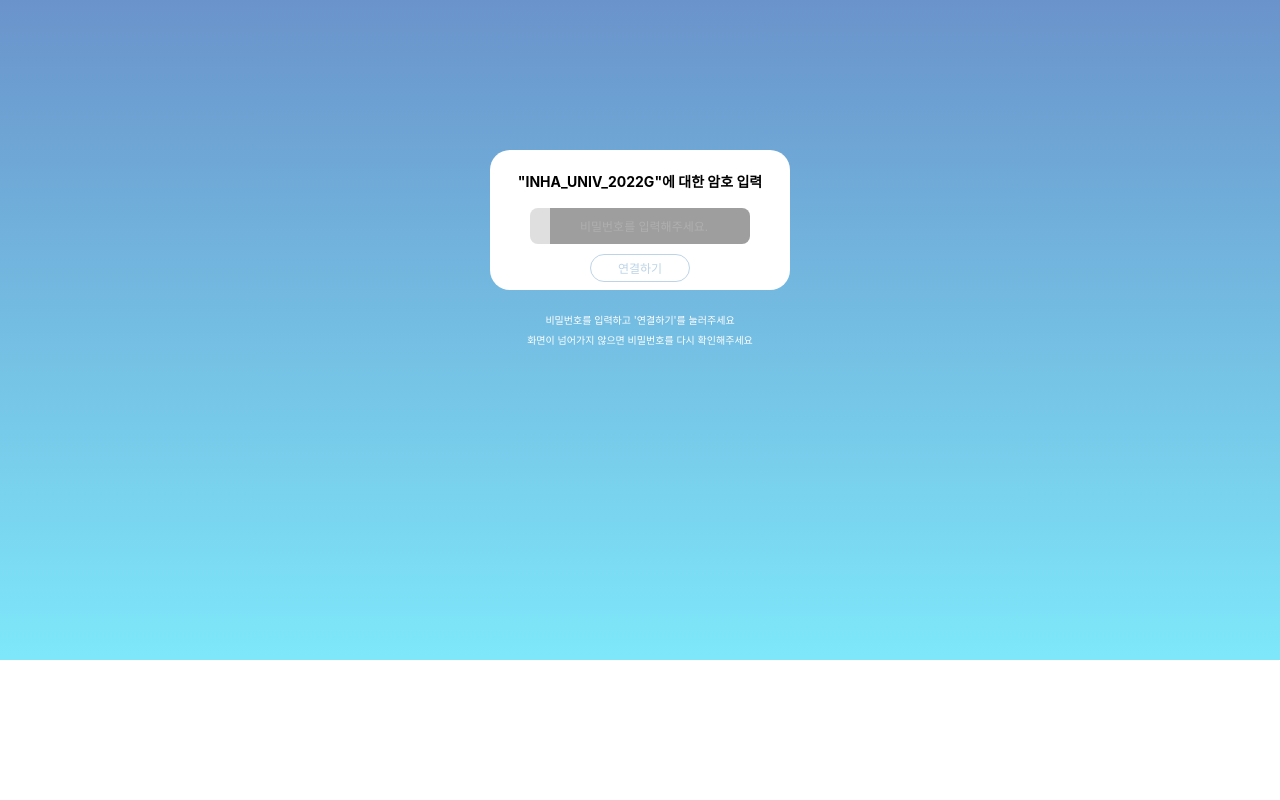
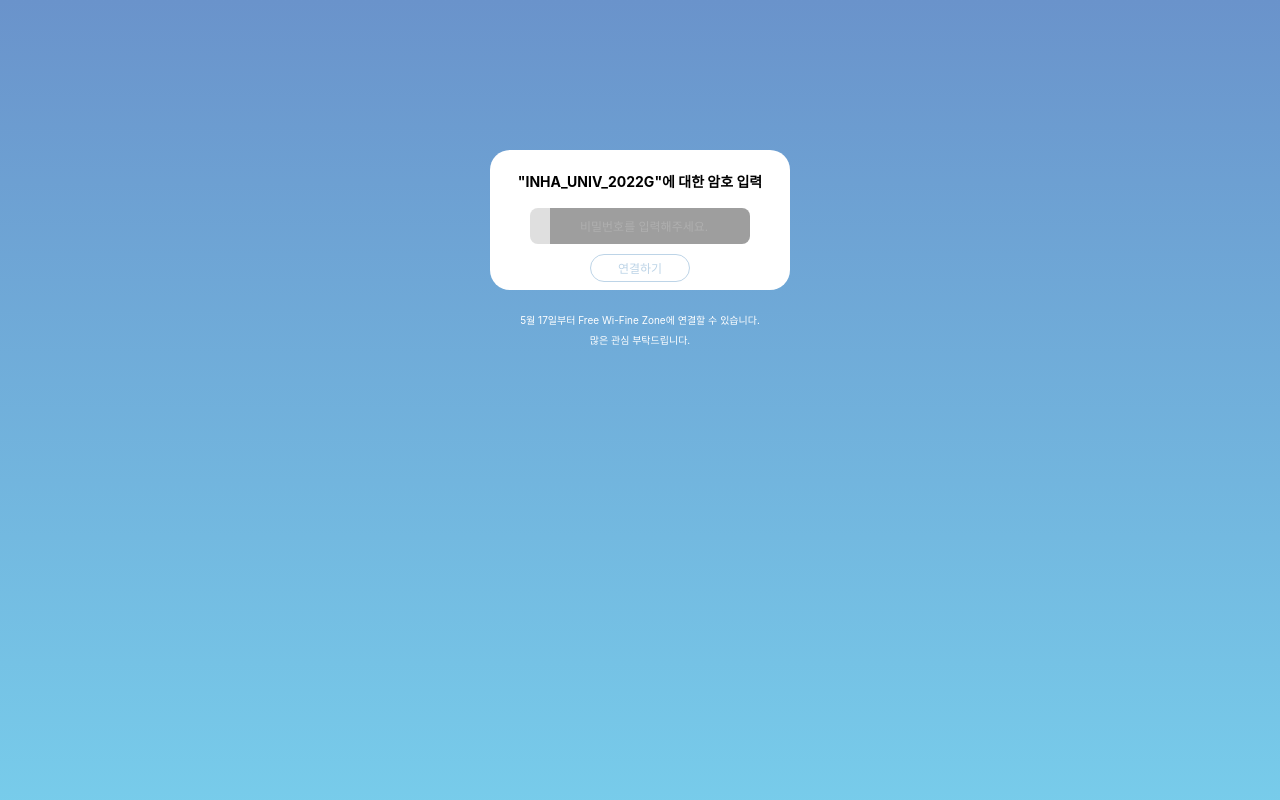
Before and after one commit to hyunjoebrother/INHAbor_freeWiFineZoneWebsite, a Next.js app: page / in a window 1280 px wide. Shown: the top 800 px of the page. Built offline with nearby package versions, Linux system fonts and the light colour scheme; grey boxes are pictures that could not be loaded.

Commit message:
feat: implement PW change Teser

```diff
--- a/components/Layout/index.jsx
+++ b/components/Layout/index.jsx
@@ -5,7 +5,7 @@
 const Width = styled.div`
   height: 100% !important;
   //min-height: 550px;
-  min-height: 660px;
+  min-height: 1200px;
   max-width: 400px;
   margin: 0 auto;
   padding: 50px;
--- a/components/LoginModal/index.jsx
+++ b/components/LoginModal/index.jsx
@@ -67,7 +67,7 @@
 
   const requestLogin = () => {
     setActive((active) => !active);
-    if (password === "fine0517") {
+    if (password === "fine0517byMei") {
       {
         console.log("연결성공");
         active && <Toast msg={"연결에 성공했습니다."} width={"100%"} />;
@@ -97,7 +97,7 @@
         <Margin size="10" />
         <StyledButton onClick={requestLogin}>연결하기</StyledButton>
 
-        {active && <Toast msg={"연결중입니다"} width={"100%"} />}
+        {active && <Toast msg={"아직 연결할 수 없습니다"} width={"100%"} />}
       </ElementWrapper>
     </LoginModalWrapper>
   );
--- a/pages/index.js
+++ b/pages/index.js
@@ -28,9 +28,9 @@
           <LoginModal />
           <Margin size="20" />
           <StyledText color="#fff">
-            비밀번호를 입력하고 '연결하기'를 눌러주세요
+            5월 17일부터 Free Wi-Fine Zone에 연결할 수 있습니다.
             <br />
-            화면이 넘어가지 않으면 비밀번호를 다시 확인해주세요
+            많은 관심 부탁드립니다.
           </StyledText>
         </Layout>
       </BackGround>
```
